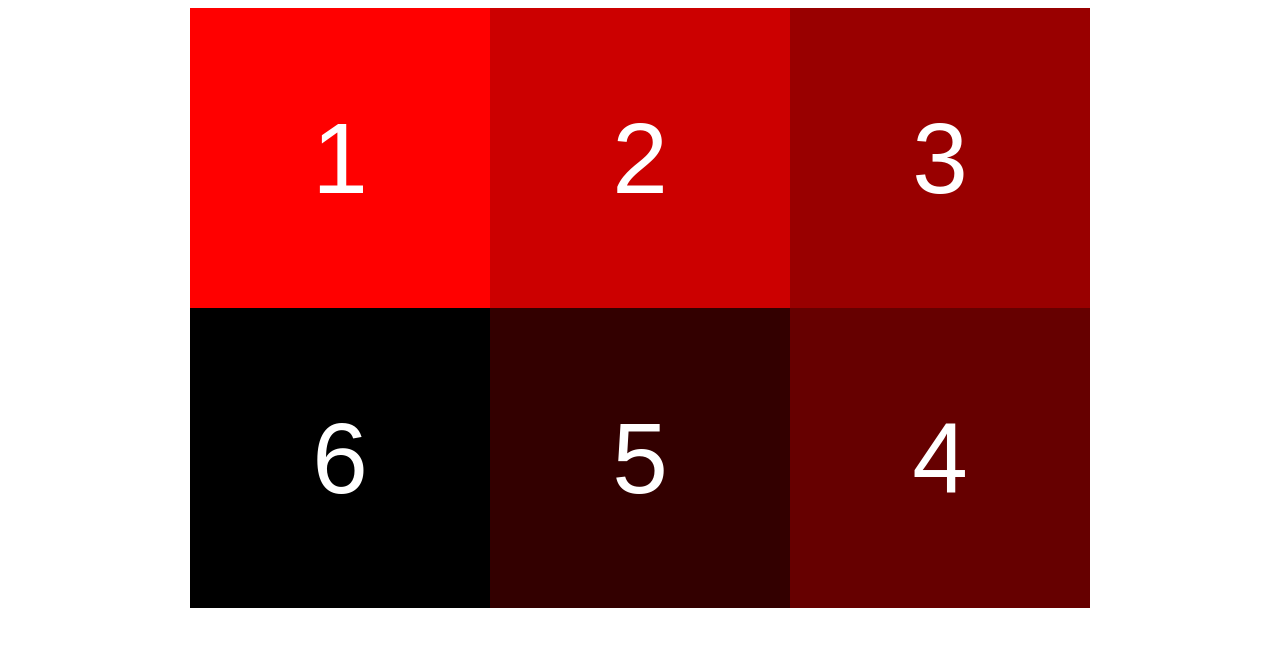
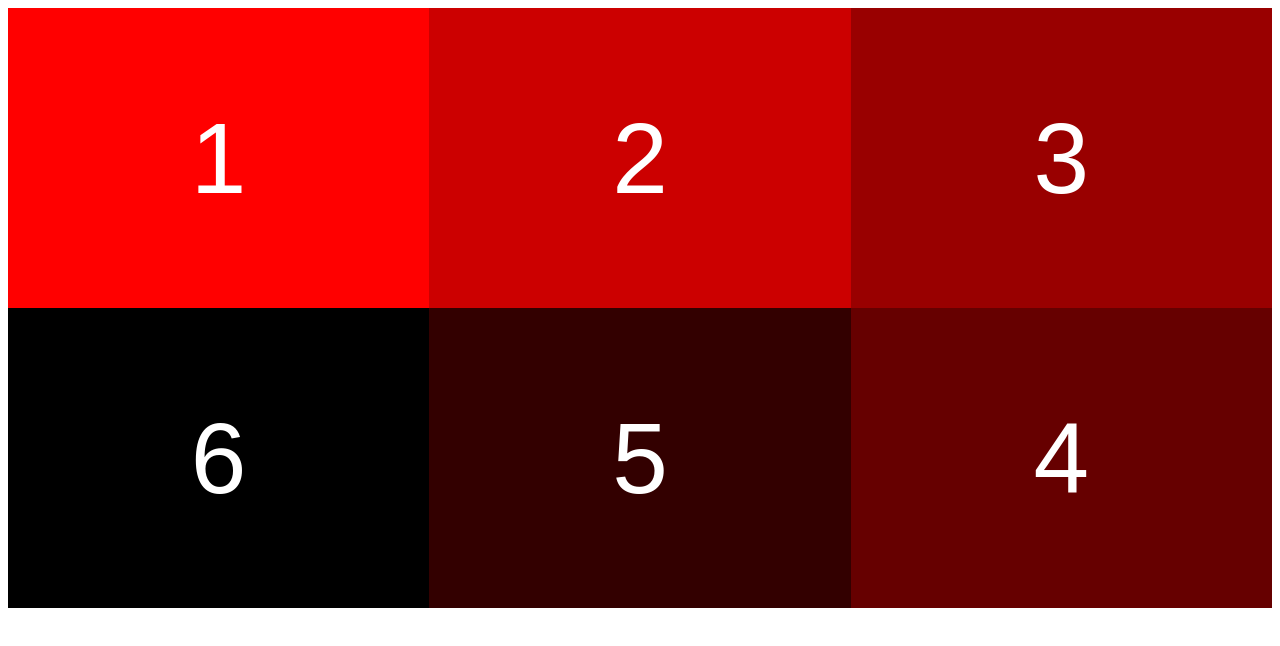
Before and after one commit to irina-vas/flex_layout, a plain HTML site: page index.html in a window 1280 px wide. Drawn offline with Linux system fonts and the light colour scheme.

Commit message:
changed grid-template-columns from 'auto' to '1fr' in style.css

```diff
--- a/style.css
+++ b/style.css
@@ -4,14 +4,13 @@
       'one two three'
       'six five four';
   grid-template-rows: repeat(3, 300px);
-  grid-template-columns: repeat(3, minmax(300px,auto));
+  grid-template-columns: repeat(3, minmax(300px,1fr));
   justify-content: center;
   align-content: center;
 }
 
 .wrapper div {
   height: 300px;
-  min-width: 300px;
   line-height: 300px;
   color: #fff;
   font-family: Arial, Helvetica, sans-serif;
```
